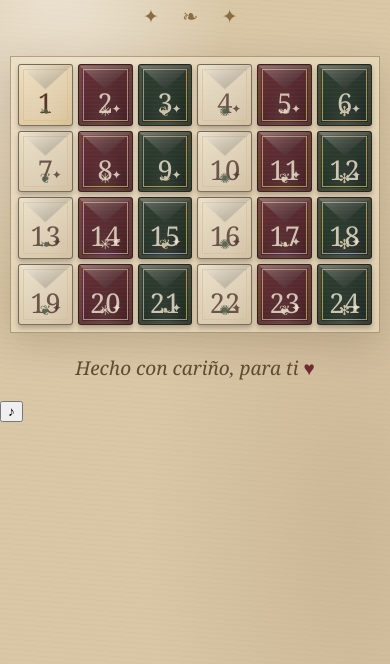
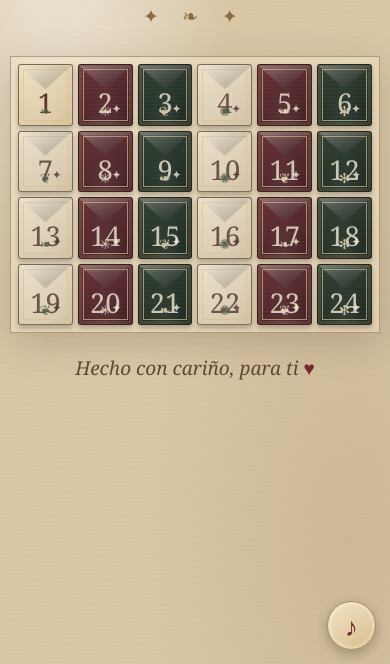
Before and after one commit to srawicca/our-christmas-calendar, a plain HTML site: page index.html in a window 390 px wide. Shown: the part 180-844 px from the top of the page. Drawn offline with nearby package versions, Linux system fonts and the light colour scheme; a web font is replaced by a local one.

Commit message:
Update style.css

```diff
--- a/style.css
+++ b/style.css
@@ -636,3 +636,69 @@ h1 em {
     transition-duration: .01ms !important;
   }
 }
+
+/* BOTÓN DE MÚSICA */
+
+.music-button {
+  position: fixed;
+  z-index: 50;
+  right: 22px;
+  bottom: 22px;
+
+  width: 54px;
+  height: 54px;
+  border-radius: 50%;
+
+  display: grid;
+  place-items: center;
+
+  background: linear-gradient(145deg, #f3e5c8, #d8bd8c);
+  color: #702b30;
+
+  border: 1px solid #a98a59;
+  box-shadow:
+    0 4px 12px rgba(35,24,14,.28),
+    inset 0 0 0 3px rgba(255,255,255,.22);
+
+  font-family: Georgia, serif;
+  font-size: 29px;
+  cursor: pointer;
+
+  transition: transform .2s ease, box-shadow .2s ease;
+}
+
+.music-button:hover {
+  transform: scale(1.08);
+  box-shadow: 0 6px 16px rgba(35,24,14,.35);
+}
+
+.music-button:focus-visible {
+  outline: 3px solid #c5a66d;
+  outline-offset: 4px;
+}
+
+.music-button.music-playing {
+  background: linear-gradient(145deg, #803b3e, #4b1d24);
+  color: #f3e5c8;
+  border-color: #c5a66d;
+  animation: music-pulse 2s ease-in-out infinite;
+}
+
+@keyframes music-pulse {
+  0%, 100% {
+    box-shadow: 0 4px 12px rgba(35,24,14,.28);
+  }
+  50% {
+    box-shadow: 0 4px 18px rgba(197,166,109,.55);
+  }
+}
+
+@media (max-width: 560px) {
+  .music-button {
+    width: 49px;
+    height: 49px;
+    right: 14px;
+    bottom: 14px;
+    font-size: 26px;
+  }
+}
```
